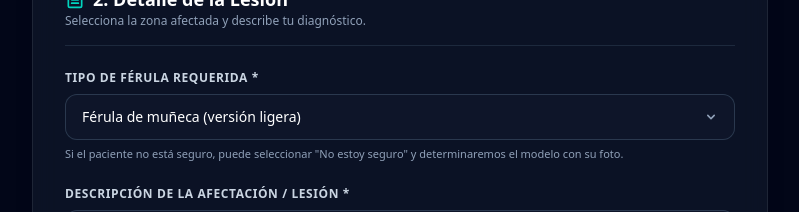
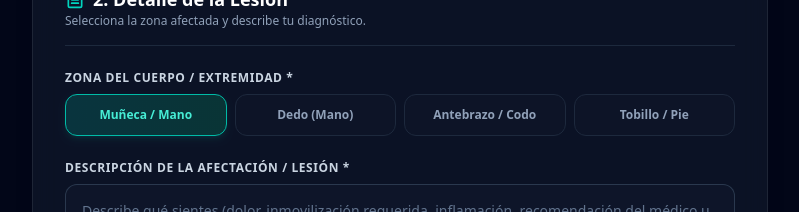
Before and after one commit to alvarezal1327-code/ortesis-3d-cali, a React (Vite) app: page / in a window 1280 px wide. Shown: the part 825-1037 px from the top of the page, without its empty margins (240-1039 px from the left). Built offline with nearby package versions, Linux system fonts and the light colour scheme; no server answers.

Commit message:
revert: restaurar selector de zona del cuerpo original

```diff
--- a/src/components/PatientForm.jsx
+++ b/src/components/PatientForm.jsx
@@ -10,7 +10,7 @@ export function PatientForm({ onSubmitSuccess }) {
     telefono: '',
     barrio: '',
     descripcion: '',
-    tipo_ferula: 'Férula de muñeca (versión ligera)'
+    zona_cuerpo: 'Muñeca / Mano'
   });
 
   const [selectedFile, setSelectedFile] = useState(null);
@@ -89,7 +89,8 @@ export function PatientForm({ onSubmitSuccess }) {
       const payload = {
         nombre_paciente: formData.nombre_paciente.trim(),
         telefono: formData.telefono.trim(),
-        descripcion: `[Férula: ${formData.tipo_ferula}] ${formData.descripcion.trim()}`,
+        barrio: formData.barrio.trim(),
+        descripcion: `[Zona: ${formData.zona_cuerpo}] ${formData.descripcion.trim()}`,
         imagen_url: uploadedUrl,
       };
 
@@ -112,7 +113,7 @@ export function PatientForm({ onSubmitSuccess }) {
         telefono: '',
         barrio: '',
         descripcion: '',
-        tipo_ferula: 'Férula de muñeca (versión ligera)'
+        zona_cuerpo: 'Muñeca / Mano'
       });
       setSelectedFile(null);
       setImagePreview(null);
@@ -316,43 +317,32 @@ export function PatientForm({ onSubmitSuccess }) {
           <p className="text-xs text-slate-400">Selecciona la zona afectada y describe tu diagnóstico.</p>
         </div>
 
-        {/* Selector Tipo de Férula */}
+        {/* Selector Zona del Cuerpo */}
         <div>
           <label className="block text-xs font-semibold text-slate-300 uppercase tracking-wider mb-2">
-            Tipo de Férula Requerida *
+            Zona del Cuerpo / Extremidad *
           </label>
-          <div className="relative">
-            <select
-              value={formData.tipo_ferula}
-              onChange={(e) => setFormData({ ...formData, tipo_ferula: e.target.value })}
-              className="w-full bg-slate-900/90 border border-slate-700/80 rounded-xl px-4 py-3 text-sm text-white focus:outline-none focus:border-teal-500 focus:ring-2 focus:ring-teal-500/20 transition-all appearance-none"
-            >
-              <optgroup label="Muñeca y Brazo">
-                <option value="Férula de muñeca (versión ligera)">Férula de muñeca (versión ligera)</option>
-                <option value="Férula de muñeca y mano">Férula de muñeca y mano</option>
-                <option value="Férula de muñeca con estructura de celosía">Férula de muñeca con estructura de celosía</option>
-                <option value="Férula palmar">Férula palmar</option>
-                <option value="Férula de mano - RH1">Férula de mano - RH1</option>
-              </optgroup>
-              <optgroup label="Dedos de la Mano">
-                <option value="Férula de extensión de dedo">Férula de extensión de dedo</option>
-                <option value="Férula para pulgar (restrictor articular)">Férula para pulgar (restrictor articular)</option>
-                <option value="Férula para meñique y pulgar">Férula para meñique y pulgar</option>
-                <option value="Férula para dedo índice">Férula para dedo índice</option>
-                <option value="Férula para dedo meñique">Férula para dedo meñique</option>
-              </optgroup>
-              <optgroup label="Pie">
-                <option value="Férula para dedo gordo del pie">Férula para dedo gordo del pie</option>
-              </optgroup>
-              <optgroup label="Otro">
-                <option value="No estoy seguro / Evaluar foto">No estoy seguro / Evaluar foto</option>
-              </optgroup>
-            </select>
-            <div className="absolute inset-y-0 right-0 flex items-center px-4 pointer-events-none text-slate-400">
-              <svg className="w-4 h-4 fill-current" viewBox="0 0 20 20"><path d="M5.293 7.293a1 1 0 011.414 0L10 10.586l3.293-3.293a1 1 0 111.414 1.414l-4 4a1 1 0 01-1.414 0l-4-4a1 1 0 010-1.414z" clipRule="evenodd" fillRule="evenodd"></path></svg>
-            </div>
+          <div className="grid grid-cols-2 sm:grid-cols-4 gap-2">
+            {[
+              'Muñeca / Mano',
+              'Dedo (Mano)',
+              'Antebrazo / Codo',
+              'Tobillo / Pie'
+            ].map((zona) => (
+              <button
+                key={zona}
+                type="button"
+                onClick={() => setFormData({ ...formData, zona_cuerpo: zona })}
+                className={`p-3 rounded-xl border text-xs font-semibold text-center transition-all ${
+                  formData.zona_cuerpo === zona
+                    ? 'bg-gradient-to-r from-teal-500/20 to-emerald-500/20 text-teal-300 border-teal-500 shadow-md shadow-teal-500/10'
+                    : 'bg-slate-900/60 text-slate-400 border-slate-800 hover:border-slate-700 hover:text-slate-200'
+                }`}
+              >
+                {zona}
+              </button>
+            ))}
           </div>
-          <p className="mt-1.5 text-[11px] text-slate-400">Si el paciente no está seguro, puede seleccionar "No estoy seguro" y determinaremos el modelo con su foto.</p>
         </div>
 
         {/* Descripción de la Afectación */}
```
